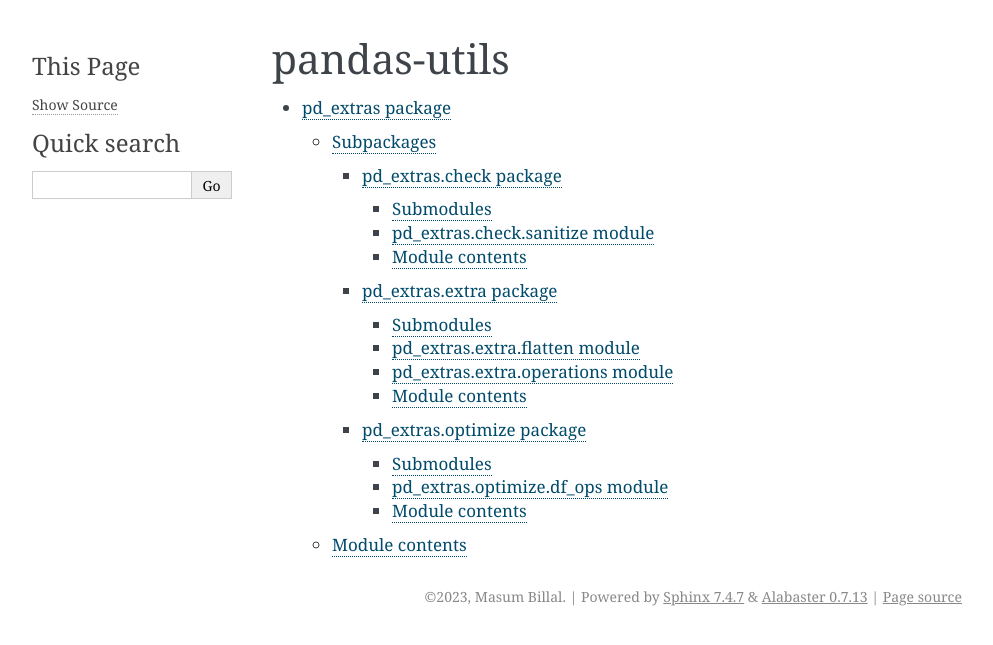
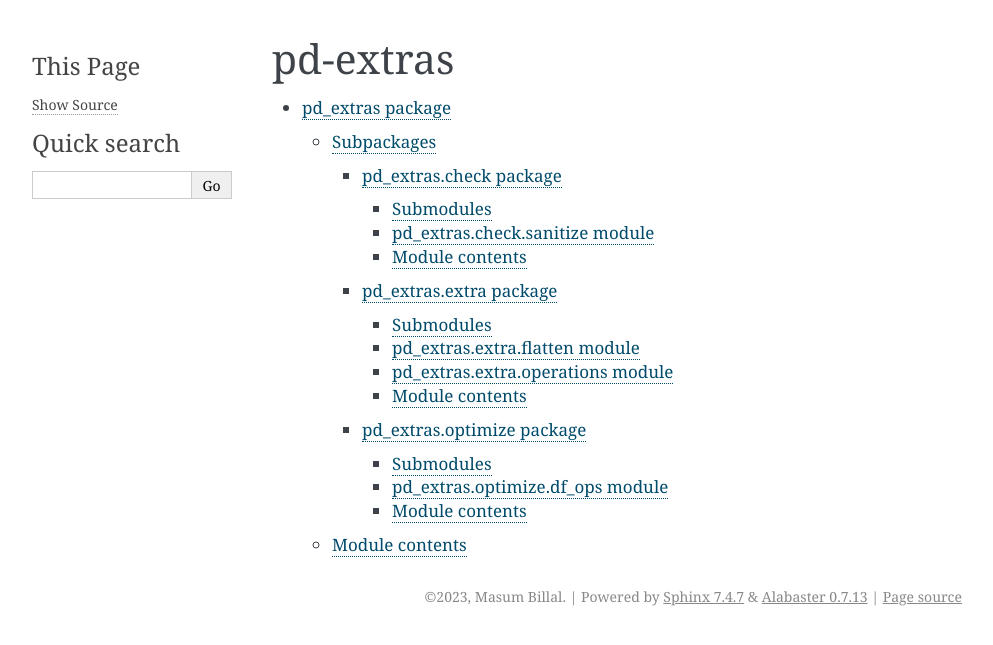
Before and after one commit to proafxin/pd-extras, a Sphinx documentation site: the page built from docs/source/modules.rst, in a window 1280 px wide. Shown: the top 645 px of the page, without its empty margins (148-1141 px from the left). Built offline with Sphinx 7.4.7, drawn with Linux system fonts in a browser that asks for light colours.

```diff
--- a/docs/source/modules.rst
+++ b/docs/source/modules.rst
@@ -1,5 +1,5 @@
-pandas-utils
-============
+pd-extras
+=========
 
 .. toctree::
    :maxdepth: 4
--- a/pyproject.toml
+++ b/pyproject.toml
@@ -1,6 +1,6 @@
 [tool.poetry]
 name = "pd-extras"
-version = "3.0.1"
+version = "3.1.0"
 description = "Some utility functions on top of pandas."
 authors = ["Masum Billal <billalmasum93@gmail.com>"]
 license = "LICENSE"
```
